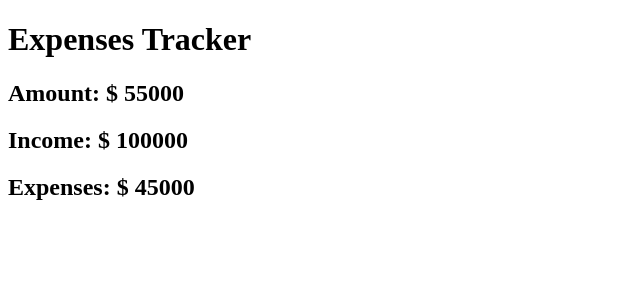
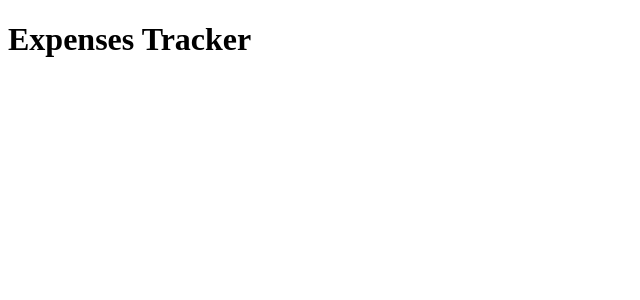
Before and after one commit to johncardozo/fnc-fullstack, an Angular app in the folder angular/: page / in a window 1280 px wide. Shown: the top 300 px of the page, without its empty margins (0-640 px from the left). Built offline with nearby package versions, Linux system fonts and the light colour scheme.

Commit message:
Angular: ngIf

```diff
--- a/angular/src/app/components/balance/balance.component.html
+++ b/angular/src/app/components/balance/balance.component.html
@@ -1,4 +1,4 @@
-<div>
+<div *ngIf="balance">
   <h2>Amount: $ {{ balance.amount }}</h2>
   <h2>Income: $ {{ balance.income }}</h2>
   <h2>Expenses: $ {{ balance.expenses }}</h2>
--- a/angular/src/app/components/balance/balance.component.ts
+++ b/angular/src/app/components/balance/balance.component.ts
@@ -7,9 +7,5 @@ import { IBalance } from 'src/app/models/balance.model';
   styleUrls: ['./balance.component.scss'],
 })
 export class BalanceComponent {
-  balance: IBalance = {
-    amount: 55_000,
-    income: 100_000,
-    expenses: 45_000,
-  };
+  @Input() balance!: IBalance;
 }
```
